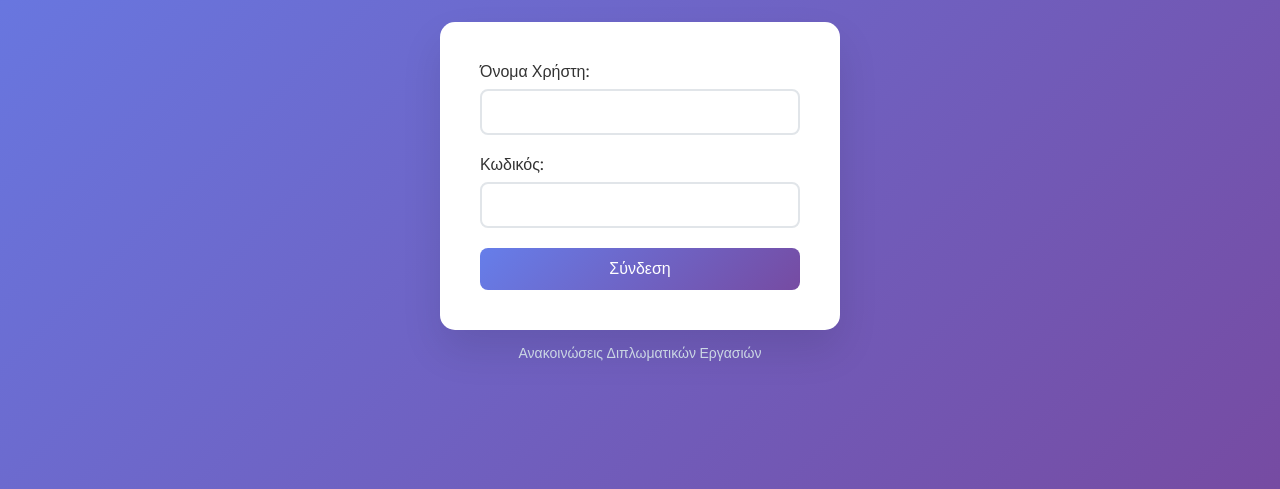
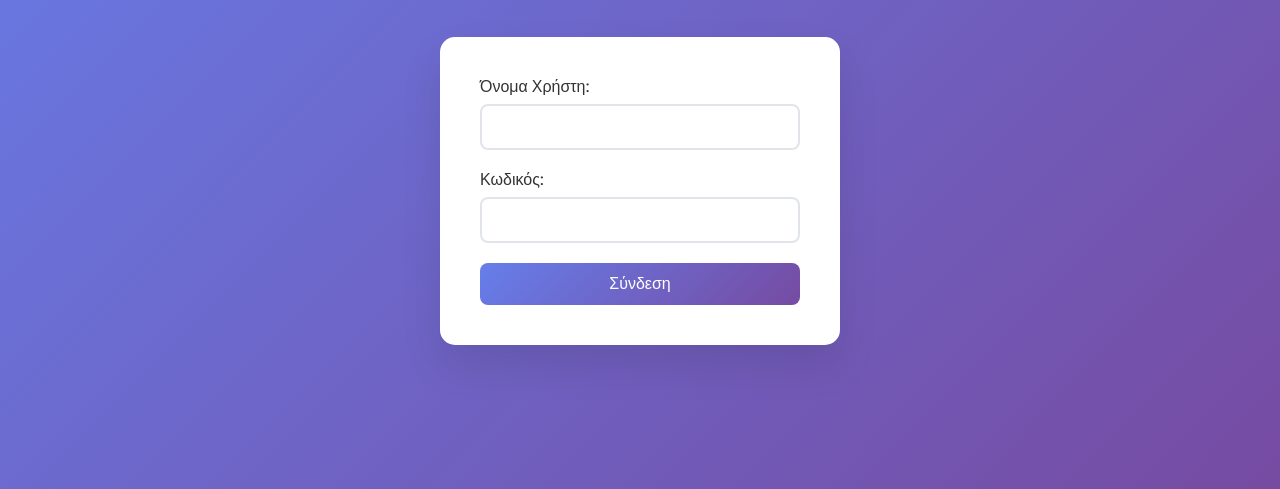
Before and after one commit to nderekk/thesis_management, a website: page client/index.html in a window 1280 px wide. Shown: the part 311-800 px from the top of the page. Drawn offline with nearby package versions, Linux system fonts and the light colour scheme; files that its build step writes are made by us from their sources; files whose address does not match are found by name.

Commit message:
removed announcements link cuz no gui needeeeeeed

```diff
--- a/client/index.html
+++ b/client/index.html
@@ -28,9 +28,6 @@
                 </div>
                 <button type="submit" class="btn btn-primary">Σύνδεση</button>
             </form>
-            <p class="extra-link">
-                <a href="announcements.html">Ανακοινώσεις Διπλωματικών Εργασιών</a>
-            </p>
         </div>
     </div>
 
```
